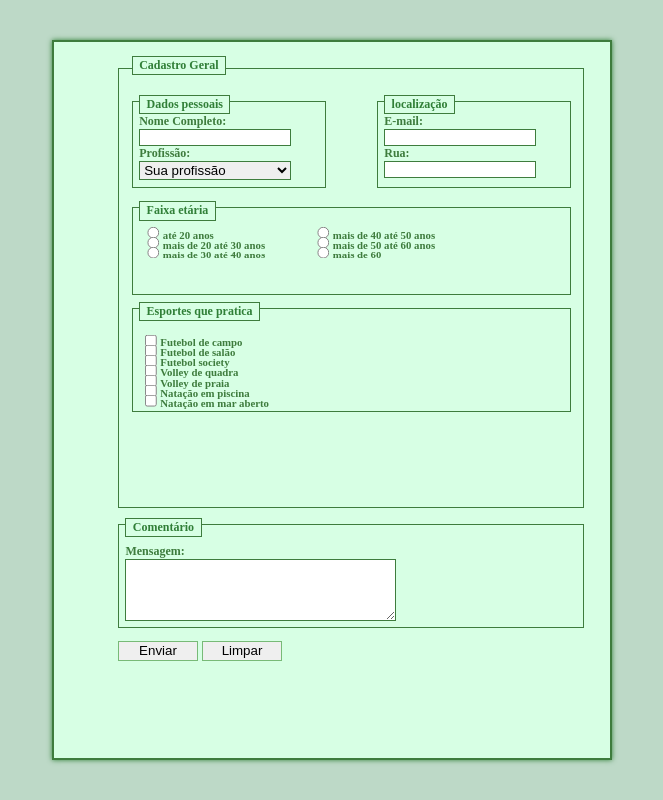
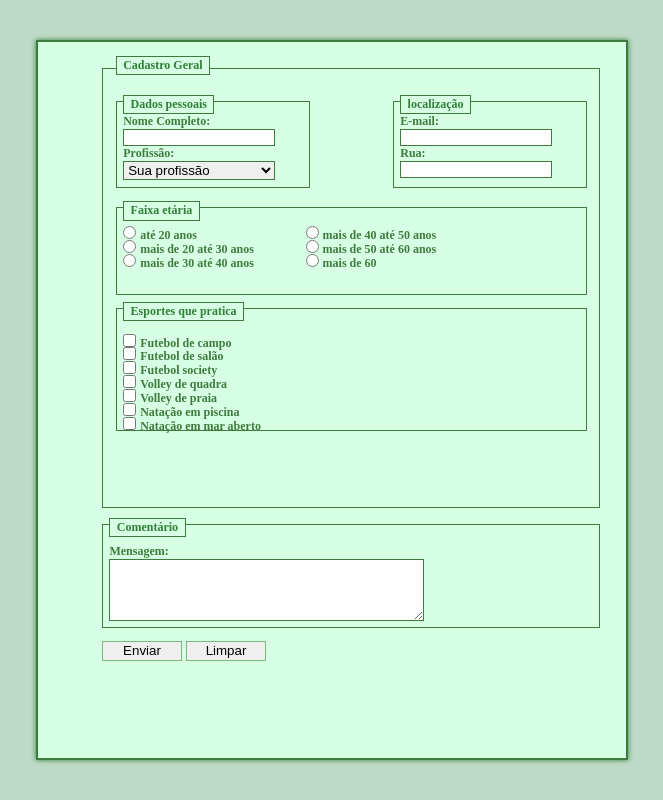
Before and after one commit to AluraPortfolio/Cadastro-Geral, a plain HTML site: page index.html in a window 1280 px wide. Shown: the whole page, without its empty margins (308-971 px from the left). Drawn offline with Linux system fonts and the light colour scheme.

Commit message:
Add files via upload

```diff
--- a/style.css
+++ b/style.css
@@ -19,7 +19,7 @@ body {
 
 .box {
     background-color: #d7ffe4;
-    width: 35rem;
+    width: 74vh;
     height: 90vh;
     border: 2px solid #3e7c3d;
     padding: 2vw 2vw 2vw 5vw;
@@ -95,24 +95,21 @@ body {
 }
 
 .faixa_opcao {
-    scale: 0.9;
     align-items: center;
     margin: -1vh 0 0 0;
-}
-
-.esporte_opcao {
-    margin-left: -1em;
+    margin-bottom: 0.3vw;
 }
 
 .esportes_box {
     margin-top: 1.5vw;
     margin-bottom: -0.5vw;
+    height: 7vw;
 }
 
 textarea {
     outline: #3e7c3d;
     border: 1.5px solid #3e7c3d;
-    width: 60%;
+    width: 65%;
 }
 
 .button {
```
